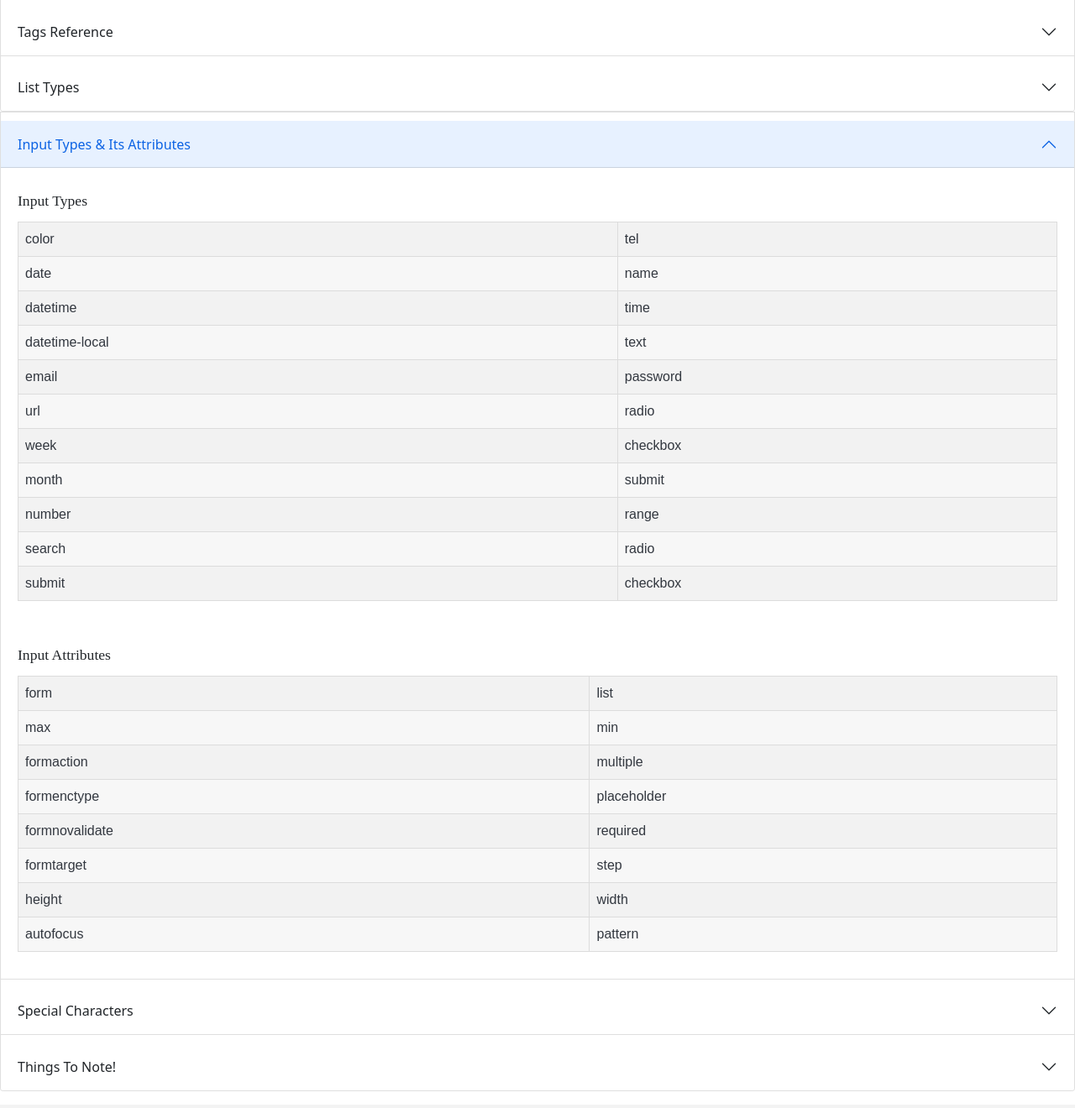
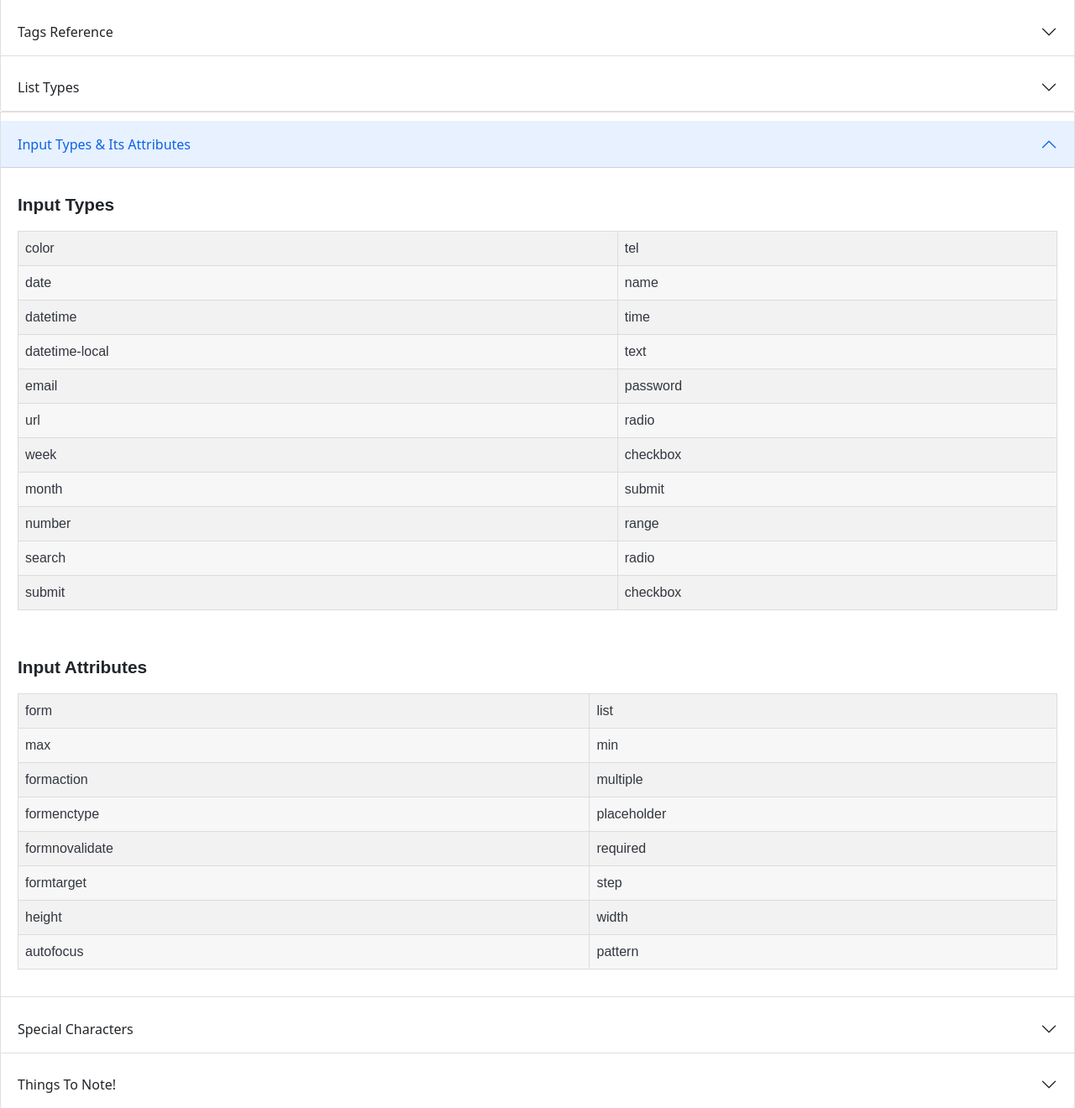
Before and after one commit to project-graveyard/Self-Reference, a Flask app: page /htm in a window 1280 px wide, after a click on "Input Types & Its Attributes". Shown: the part 196-1516 px from the top of the page at 84% size. Run offline with Flask 2, Linux system fonts and the light colour scheme; some libraries are stand-ins or nearby versions.

Commit message:
Updated Input Types block for HTML Reference page

```diff
--- a/app/templates/html/input.html
+++ b/app/templates/html/input.html
@@ -1,4 +1,4 @@
-<h3 style="font-family: 'Times New Roman', Times, serif">Input Types</h3>
+<h2>Input Types</h2>
 <div>
   <div class="bd-example">
     <table class="table table-striped">
@@ -14,7 +14,7 @@
   </div>
 </div>
 <br />
-<h3 style="font-family: 'Times New Roman', Times, serif">Input Attributes</h3>
+<h2>Input Attributes</h2>
 <div>
   <div class="bd-example">
     <table class="table table-striped">
```
